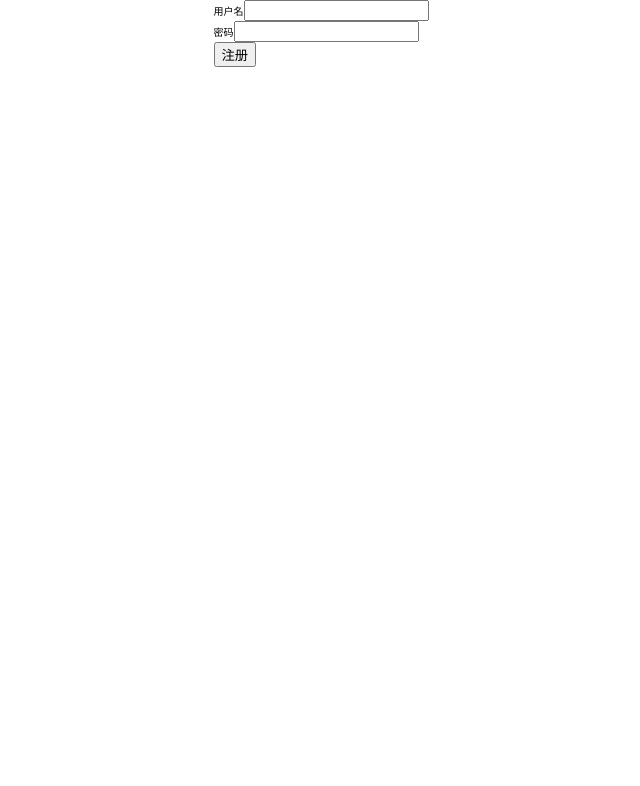
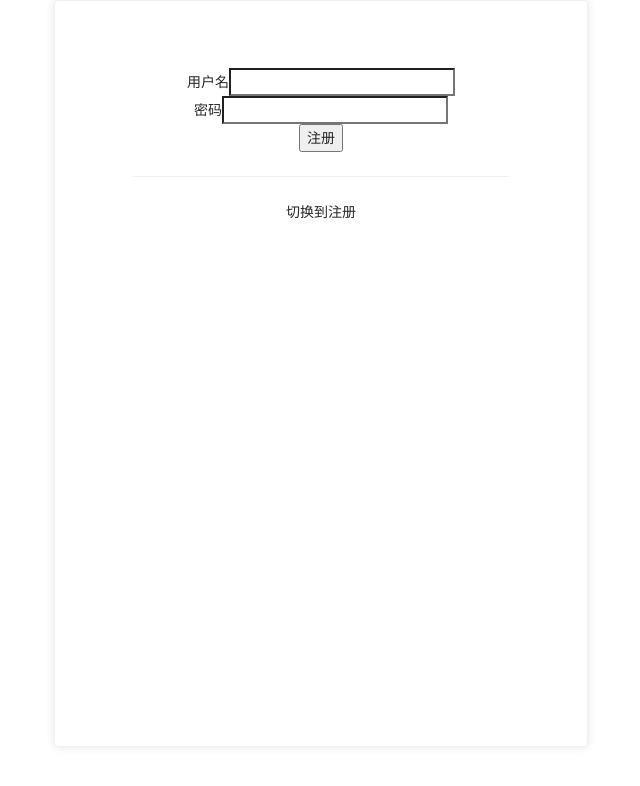
Before and after one commit to supermanklk/faith-test-jira, a React (Create React App) app: page / in a window 1280 px wide. Shown: the top 786 px of the page, without its empty margins (319-959 px from the left). Built offline with nearby package versions, Linux system fonts and the light colour scheme.

Commit message:
feat: 使用css in js，如果直接修改组件的组件的样式，例子 <Card>
const CardWrapper = styled(Card)``

```diff
--- a/package.json
+++ b/package.json
@@ -12,9 +12,11 @@
     "@types/node": "^16.11.36",
     "@types/react": "^18.0.9",
     "@types/react-dom": "^18.0.5",
+    "antd": "^4.21.6",
     "jira-dev-tool": "^1.7.61",
     "json-server": "^0.17.0",
     "qs": "^6.10.3",
+    "rc-util": "^5.22.5",
     "react": "^18.1.0",
     "react-dom": "^18.1.0",
     "react-scripts": "5.0.1",
--- a/src/App.css
+++ b/src/App.css
@@ -8,7 +8,9 @@ html {
   /* 浏览器默认的font-size: 16px */
   /* 16 * 62.5 = 10px */
   /* 1rem = 10px */
-  font-size: 62.5%;
+
+  /* 我这里 83.33 原因是我的浏览器的默认是 12px */
+  font-size: 83.33%;
 }
 
 html body #root .App {
--- a/src/App.tsx
+++ b/src/App.tsx
@@ -1,10 +1,12 @@
 import React from 'react'
 import logo from './logo.svg'
 import './App.css'
+import { Card, Divider } from 'antd'
 import styled from '@emotion/styled'
 import { useAuth } from './context/authContext'
 import AuthenticatedApp from './authenticatedApp'
 import UnauthenticatedApp from './unauthenticatedApp'
+import 'antd/dist/antd.css'
 
 // 获取环境变量的地址
 const baseUrl = process.env.REACT_APP_API_URL
@@ -16,7 +18,18 @@ function App() {
   // return <div style={{ display: 'flex', justifyContent: 'center' }}>{user ? <AuthenticatedApp /> : <UnauthenticatedApp />}</div>
 
   // 用css in js 代替 之前的内联写法
-  return <Container style={{ display: 'flex', justifyContent: 'center' }}>{user ? <AuthenticatedApp /> : <UnauthenticatedApp />}</Container>
+  return (
+    <Container style={{ display: 'flex', justifyContent: 'center' }}>
+      {/* 此刻如果我们改写Card的样式 传统的方式就是去找这个组件给的属性比如 className 、bodyStyle 此刻我们可以直接通过 emotion来做 */}
+      {/* <Card>切换到{user ? '登录' : '注册'}</Card> */}
+      <CardWrapper>
+        {' '}
+        {user ? <AuthenticatedApp /> : <UnauthenticatedApp />}
+        <Divider />
+        切换到{user ? '登录' : '注册'}
+      </CardWrapper>
+    </Container>
+  )
 }
 
 const Container = styled.div`
@@ -24,4 +37,14 @@ const Container = styled.div`
   justify-content: center;
 `
 
+const CardWrapper = styled(Card)`
+  width: 40rem;
+  min-height: 56rem;
+  padding: 3.2rem 4rem;
+  border-radius: 0.3rem;
+  box-sizing: border-box;
+  box-shadow: rgba(0, 0, 0, 0.1) 0 0 10px;
+  text-align: center;
+`
+
 export default App
```
Also changed, not shown: 1 other file (tests, documents, lock files or other folders).
